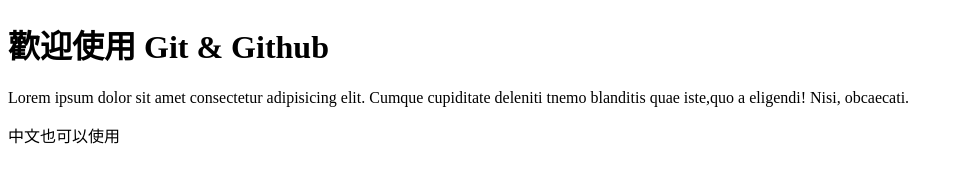
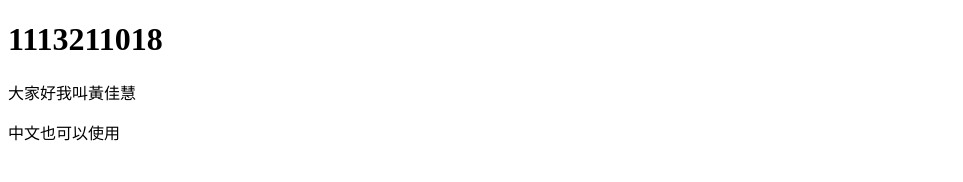
Before and after one commit to 1113211018/0915, a plain HTML site: page index.html in a window 1280 px wide. Shown: the whole page, without its empty margins (0-963 px from the left). Drawn offline with Linux system fonts and the light colour scheme.

Commit message:
Update index.html

```diff
--- a/index.html
+++ b/index.html
@@ -6,10 +6,9 @@
     <title>Document</title>
 </head>
 <body>
-    <h1>歡迎使用 Git & Github</h1>
+    <h1>1113211018</h1>
 
-    <p>Lorem ipsum dolor sit amet consectetur adipisicing elit.
-        Cumque cupiditate deleniti tnemo blanditis quae iste,quo a eligendi! Nisi, obcaecati.</p>
+    <p>大家好我叫黃佳慧</p>
 
     <p>中文也可以使用</p>
 </body>
```
